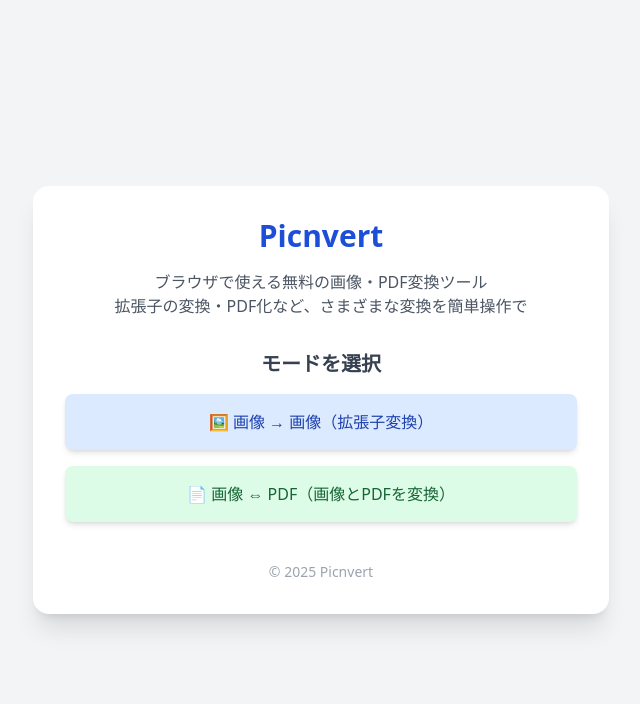
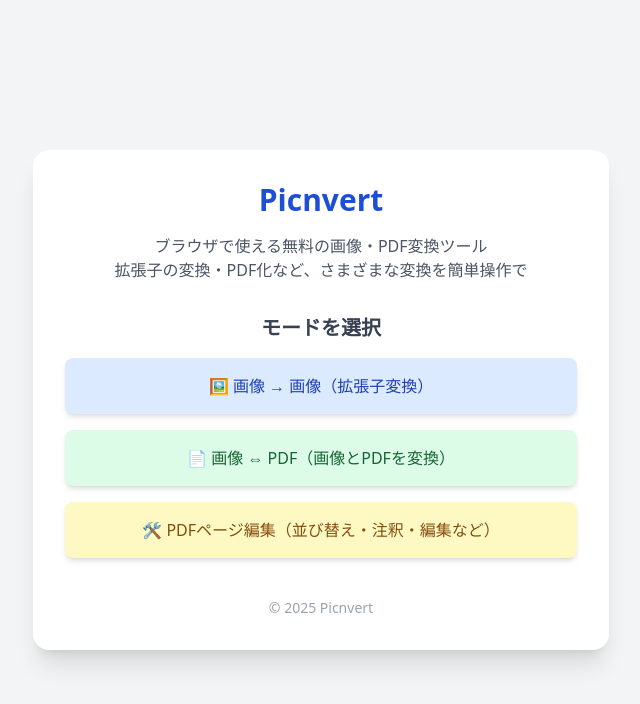
Before and after one commit to bunboguten9/picnvert-web, a Flask app: page / in a window 1280 px wide. Shown: the top 704 px of the page, without its empty margins (319-959 px from the left). Run offline with Flask 3, Linux system fonts and the light colour scheme; some libraries are stand-ins or nearby versions.

Commit message:
Update index.html

```diff
--- a/templates/index.html
+++ b/templates/index.html
@@ -34,6 +34,11 @@
           📄 画像 ⇔ PDF（画像とPDFを変換）
         </a>
       </li>
+      <li>
+        <a href="/pdfeditor" class="block bg-yellow-100 hover:bg-yellow-200 transition p-4 rounded-lg shadow-md text-yellow-800 font-medium text-center">
+          🛠 PDFページ編集（並び替え・注釈・編集など）
+        </a>
+      </li>
       <!-- 今後追加予定のモード -->
       <!--
       <li>
```
